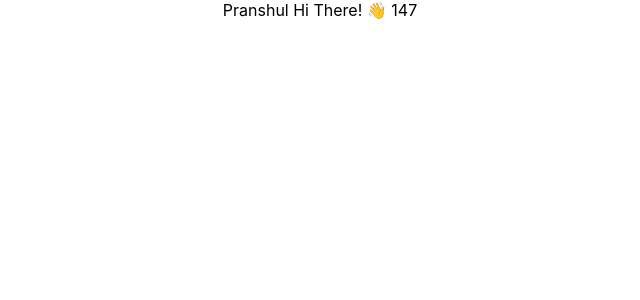
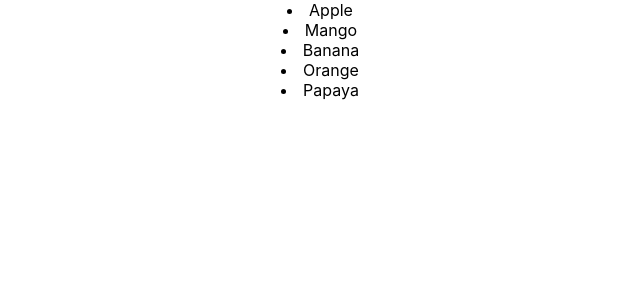
Before and after one commit to pranshulagrawal/React-learning, a React (Create React App) app: page / in a window 1280 px wide. Shown: the top 300 px of the page, without its empty margins (320-960 px from the left). Built offline with nearby package versions, Linux system fonts and the light colour scheme.

Commit message:
map in arrray list

```diff
--- a/src/App.jsx
+++ b/src/App.jsx
@@ -1,4 +1,5 @@
 import "./App.css";
+import Fruits from "./components/Fruits";
 import Hello from "./components/Hello";
 import Passing_Array_props from "./components/Passing_Array_props";
 
@@ -17,7 +18,8 @@ function App() {
       <Hello name="Ankit" message="Hi There!" emoji="👋" />
       <Hello name="Sunil" message="Hi There!" emoji="👋" />
       <Hello name="Rocky" message="Hi There!" emoji="👋" /> */}
-      <Passing_Array_props person={person} />
+      {/* <Passing_Array_props person={person} /> */}
+      <Fruits />
     </div>
   );
 }
--- /dev/null
+++ b/src/components/Fruits.jsx
@@ -0,0 +1,14 @@
+import React from "react";
+
+const Fruits = () => {
+  const fruits = ["Apple", "Mango", "Banana", "Orange", "Papaya"];
+  return (
+    <div>
+      {fruits.map((fruit) => (
+        <li key={fruit}>{fruit}</li>
+      ))}
+    </div>
+  );
+};
+
+export default Fruits;
```
